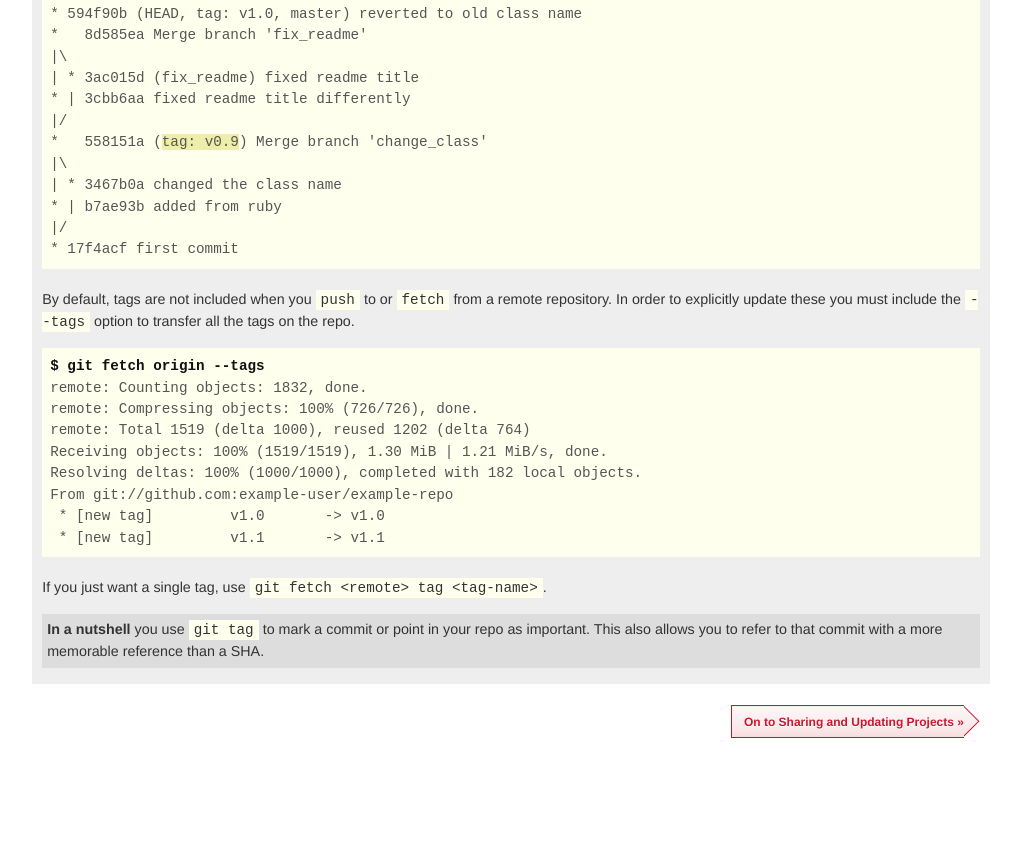
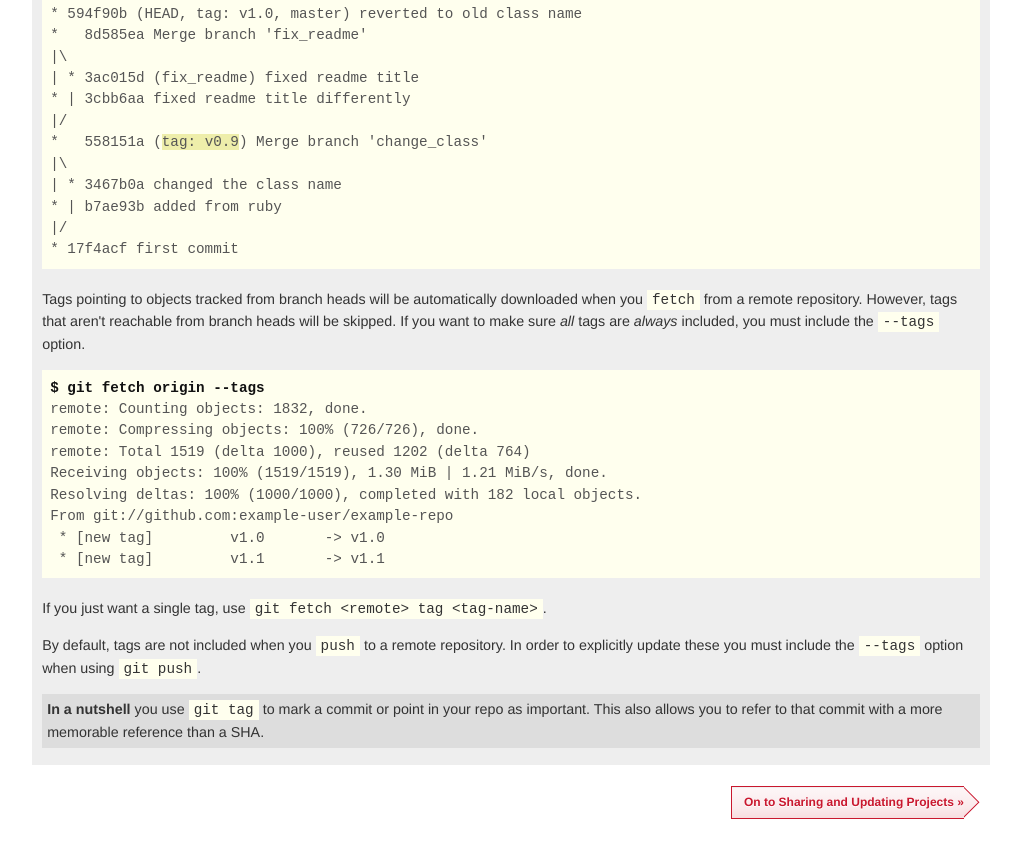
Before and after one commit to git/git-reference, a Jekyll site: the page built from branching/index.html, in a window 1280 px wide and 900 px high, scrolled down 10854 px. Shown: the top 858 px of the window, without its empty margins (227-1248 px from the left). Built offline with Jekyll 4.4.1, drawn with Linux system fonts in a browser that asks for light colours; nearby versions of some CDN libraries; library files that are not in the unit come from our copies; before the commit the page ends 11673 px from its top, so only the background shows below that.

Commit message:
Note difference on default behaviour on fetch/push on repo tags

```diff
--- a/branching/index.html
+++ b/branching/index.html
@@ -774,10 +774,11 @@ ab5ab4c added erlang
 * 17f4acf first commit
 </pre>
 
-    <p>By default, tags are not included when you <code>push</code> to or
-      <code>fetch</code> from a remote repository. In order to explicitly
-      update these you must include the <code>--tags</code> option to transfer
-      all the tags on the repo.
+    <p>Tags pointing to objects tracked from branch heads will be
+      automatically downloaded when you <code>fetch</code> from a remote
+      repository. However, tags that aren't reachable from branch heads
+      will be skipped. If you want to make sure <em>all</em> tags are <em>always</em>
+      included, you must include the <code>--tags</code> option.
     </p>
 
 <pre>
@@ -796,6 +797,11 @@ From git://github.com:example-user/example-repo
       <code>git fetch &lt;remote> tag &lt;tag-name></code>.
     </p>
 
+    <p>By default, tags are not included when you <code>push</code> to
+      a remote repository. In order to explicitly update these you must
+      include the <code>--tags</code> option when using <code>git push</code>.
+    </p>
+
     <p class="nutshell">
     <b>In a nutshell</b> you use <code>git tag</code> to mark a
     commit or point in your repo as important. This also allows
```
